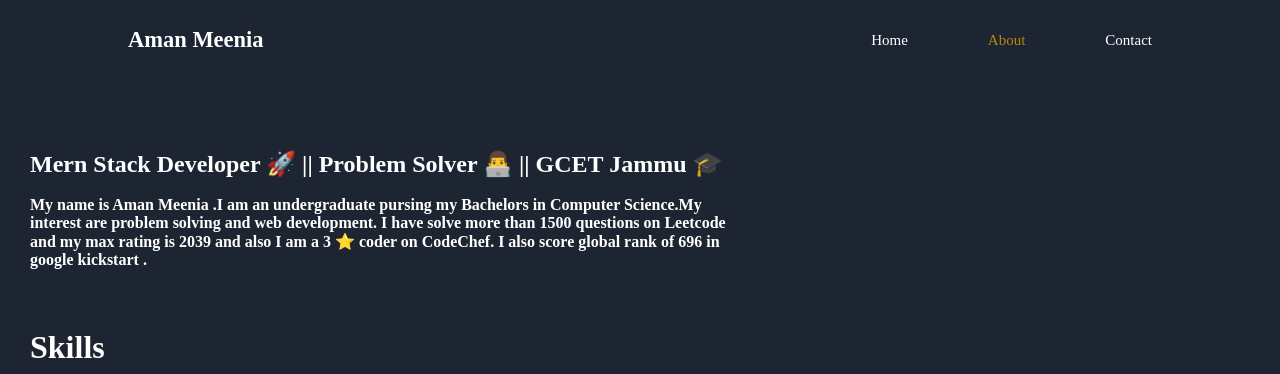
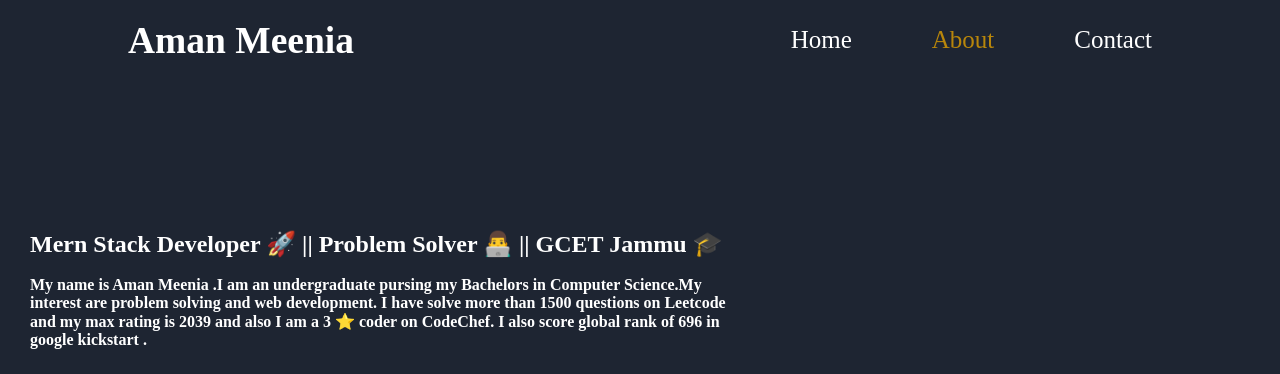
Before and after one commit to Aman-Meenia/portfolio, a plain HTML site: page about.html in a window 1280 px wide. Shown: the top 374 px of the page. Drawn offline with Linux system fonts and the light colour scheme.

Commit message:
portfolio

```diff
--- a/about.html
+++ b/about.html
@@ -22,7 +22,7 @@ body{
 #header{
     /* background-color: rgba(30,37,50); */
     width:100%;
-    height: 15vh;
+    height: 25vh;
 
 
 
@@ -31,7 +31,7 @@ body{
 .container{
     padding-left: 10%;
     padding-right: 10%;
-    font-size: 15px;
+    font-size: 25px;
 
 }
 
@@ -103,7 +103,7 @@ padding-bottom: 10px;
 
 #about{
 /* background-color: wheat; */
-height: 150vh;
+height: 80vh;
 width: 60%;
 
 }
```
